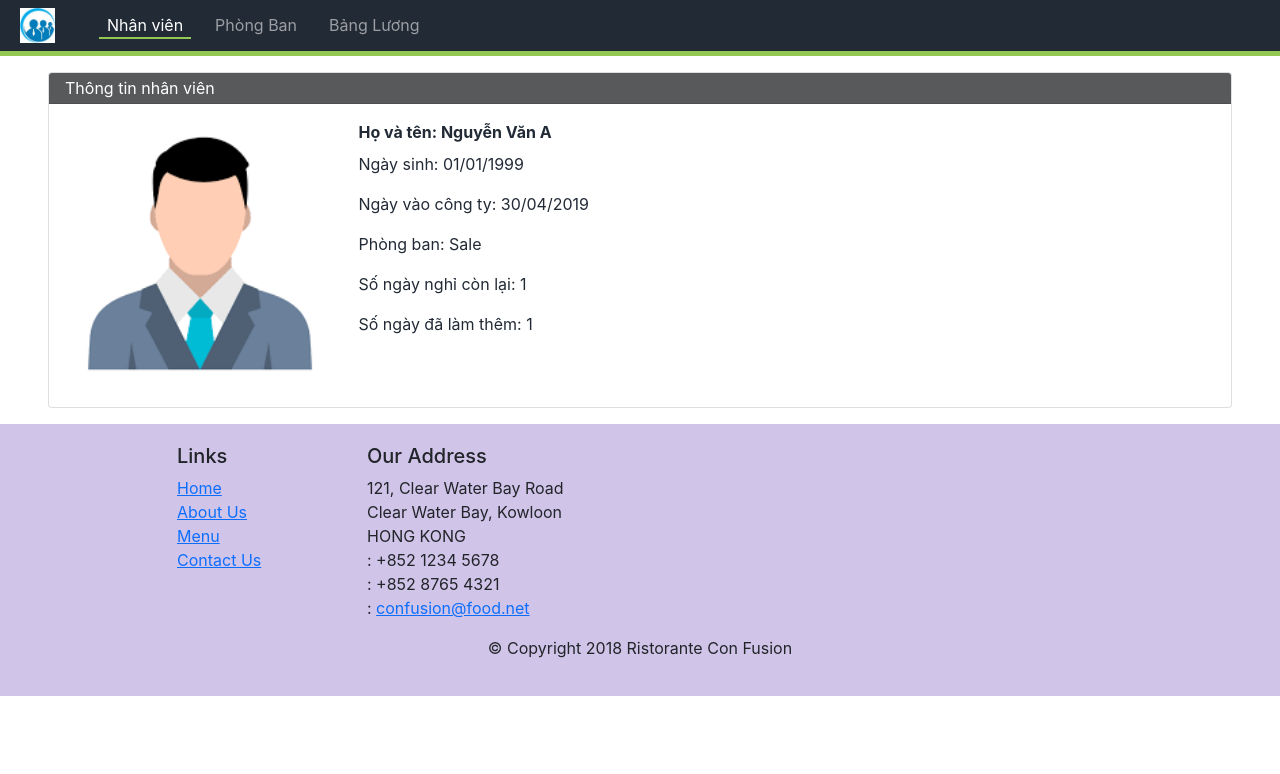
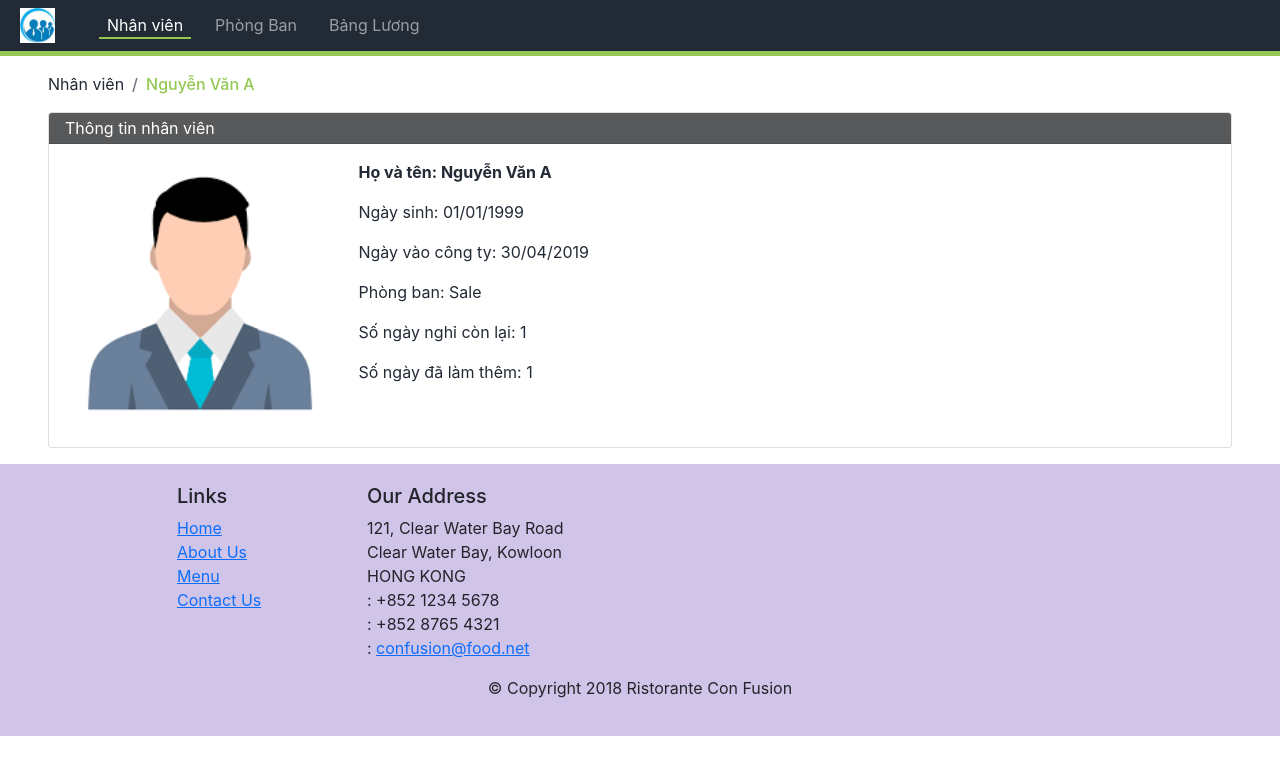
Before and after one commit to victhangnguyen/RJS101x_ASM_thangncfx16840, a React (Create React App) app: page /staffs/0 in a window 1280 px wide. Shown: the top 774 px of the page. Built offline with nearby package versions, Linux system fonts and the light colour scheme.

Commit message:
updating Breadcrumb for StaffDetail and reparing StaffList component

```diff
--- a/src/App.css
+++ b/src/App.css
@@ -101,4 +101,31 @@ svg {
   padding: 20px 0px 20px 0px;
 }
 
+.breadcrumb a {
+  text-decoration: none;
+  color: var(--color-dark);
+}
+
+.breadcrumb-item.active {
+  color: var(--color-main);
+  font-weight: 500;
+}
+
+.breadcrumb-item:hover {
+  font-weight: 500;
+}
+
+/*
+Hm App
+*/
+.hm-title h3 {
+  color: var(--color-main);
+}
+
+.hm-title hr {
+  height: 2px;
+  color: var(--color-main);
+  opacity: 0.5;
+}
+
 /* page not found */
--- a/src/components/DepartmentComponent.js
+++ b/src/components/DepartmentComponent.js
@@ -6,7 +6,7 @@ import { Card, CardHeader, CardBody } from 'reactstrap';
 function RenderDepartment({ department }) {
   return (
     <div className="col-12 col-md-6 col-lg-4">
-      <Card className="my-2">
+      <Card className="my-2 border border-3">
         <CardHeader>
           {department.name} (#{department.id})
         </CardHeader>
@@ -14,7 +14,7 @@ function RenderDepartment({ department }) {
           <p>
             Tên phòng ban: <span className="fw-bold">{department.name}</span>
           </p>
-          <p className='m-0'>Số lượng nhân viên: {department.numberOfStaff}</p>
+          <p className="m-0">Số lượng nhân viên: {department.numberOfStaff}</p>
         </CardBody>
       </Card>
     </div>
@@ -27,6 +27,10 @@ function DepartmentComponent() {
   ));
   return (
     <div className="container-fuild my-3 mx-5">
+      <div className="hm-title">
+        <h3>Phòng ban</h3>
+        <hr />
+      </div>
       <div className="row">{departmentList}</div>
     </div>
   );
--- a/src/components/SalaryComponent.js
+++ b/src/components/SalaryComponent.js
@@ -1,6 +1,7 @@
 import React from 'react';
 import { STAFFS } from '../shared/staffs';
 import { Card, CardBody, CardHeader, CardFooter } from 'reactstrap';
+import { Link } from 'react-router-dom';
 
 function numberWithCommas(x) {
   return x.toString().replace(/\B(?=(\d{3})+(?!\d))/g, '.');
@@ -10,14 +11,15 @@ function numberWithCommas(x) {
 function RenderStaff({ staff }) {
   return (
     <div className="col-12 col-md-6 col-lg-4">
-      <Card className="my-2">
+      <Card className="card-staff my-2 border border-3">
+        <Link to={`/staffs/${staff.id}`}>
           <CardHeader className="fw-bold">
             {staff.name} (#{staff.id})
           </CardHeader>
           <CardBody>
             <p>Mã nhân viên: {staff.id}</p>
             <p>Hệ số lương: {staff.salaryScale}</p>
-          <p className='m-0'>Số ngày làm thêm: {staff.overTime}</p>
+            <p className="m-0">Số ngày làm thêm: {staff.overTime}</p>
           </CardBody>
           <CardFooter>
             <p className="fw-bold">
@@ -27,6 +29,7 @@ function RenderStaff({ staff }) {
               )}
             </p>
           </CardFooter>
+        </Link>
       </Card>
     </div>
   );
@@ -38,6 +41,10 @@ function SalaryComponent() {
   ));
   return (
     <div className="container-fuild my-3 mx-5">
+      <div className="hm-title">
+        <h3>Bảng lương</h3>
+        <hr />
+      </div>
       <div className="row">{staffList}</div>
     </div>
   );
--- a/src/components/StaffDetailComponent.js
+++ b/src/components/StaffDetailComponent.js
@@ -1,5 +1,12 @@
-import { Card, CardBody, CardTitle, CardText, CardHeader } from 'reactstrap';
-import { useParams } from 'react-router-dom';
+import {
+  Card,
+  CardBody,
+  CardHeader,
+  Breadcrumb,
+  BreadcrumbItem,
+} from 'reactstrap';
+// import { Link } from 'react-router-dom';
+import { useParams, Link } from 'react-router-dom';
 
 //! imp Datas
 import { STAFFS } from '../shared/staffs';
@@ -15,12 +22,8 @@ function getddmmyyyy(isoDate) {
 
   return dd + '/' + mm + '/' + yyyy;
 }
-
-function renderStaff(staffId) {
-  //! gaurd clause
-  if (staffId === null) return <div></div>;
-
-  const staff = STAFFS.find((staff) => String(staff.id) === staffId);
+//! presentational function Component
+function RenderStaff({ staff }) {
   return (
     <Card>
       <CardHeader className="px-3">Thông tin nhân viên</CardHeader>
@@ -32,14 +35,12 @@ function renderStaff(staffId) {
             </div>
           </div>
           <div className="col-12 col-md-8 col-lg-9">
-            <CardTitle className="fw-bold">Họ và tên: {staff.name}</CardTitle>
-            <CardText>Ngày sinh: {getddmmyyyy(staff.doB)}</CardText>
-            <CardText>
-              Ngày vào công ty: {getddmmyyyy(staff.startDate)}
-            </CardText>
-            <CardText>Phòng ban: {staff.department.name}</CardText>
-            <CardText>Số ngày nghỉ còn lại: {staff.annualLeave}</CardText>
-            <CardText>Số ngày đã làm thêm: {staff.overTime}</CardText>{' '}
+            <p className="fw-bold">Họ và tên: {staff.name}</p>
+            <p>Ngày sinh: {getddmmyyyy(staff.doB)}</p>
+            <p>Ngày vào công ty: {getddmmyyyy(staff.startDate)}</p>
+            <p>Phòng ban: {staff.department.name}</p>
+            <p>Số ngày nghỉ còn lại: {staff.annualLeave}</p>
+            <p>Số ngày đã làm thêm: {staff.overTime}</p>{' '}
           </div>
         </div>
       </CardBody>
@@ -50,11 +51,25 @@ function renderStaff(staffId) {
 //! Presentational Component
 function StaffDetail(props) {
   const params = useParams();
-  console.log('params: ', params); //! __DEBUG __params
+
+  const staff = STAFFS.find((staff) => String(staff.id) === params.staffId);
+
+  //! guard clause
+  if (!staff) return <></>;
+  // console.log('params: ', params); //! __DEBUG __params
+
   return (
     <div className="container-fuild my-3 mx-5">
+      <Breadcrumb>
+        <BreadcrumbItem>
+          <Link to="/staffs">Nhân viên</Link>
+        </BreadcrumbItem>
+        <BreadcrumbItem active>{staff.name}</BreadcrumbItem>
+      </Breadcrumb>
       <div className="row">
-        <div className="col-12">{renderStaff(params.staffId)}</div>
+        <div className="col-12">
+          <RenderStaff staff={staff} />
+        </div>
       </div>
     </div>
   );
--- a/src/components/StaffListComponent.js
+++ b/src/components/StaffListComponent.js
@@ -18,7 +18,7 @@ function StaffListComponent(props) {
     return (
       <div key={staff.id} className="col-6 col-md-4 col-lg-2">
         <Card
-          className="card-staff my-2 border border-2"
+          className="card-staff my-2 border border-3"
           // onClick={onSelectedStaff.bind(this, staff.id)}
         >
           <Link to={`/staffs/${staff.id}`}>
@@ -43,13 +43,11 @@ function StaffListComponent(props) {
 
   return (
     <div className="container-fuild my-3 mx-5">
+      <div className="hm-title">
+        <h3>Nhân viên</h3>
+        <hr />
+      </div>
       <div className="row">{staffList}</div>
-      {/* <div className="row">
-        <StaffDetail
-          staff={this.state.selectedStaff}
-          column={this.props.column}
-        />
-      </div> */}
     </div>
   );
 }
```
Lines whose indentation alone changed are shown as unchanged.
